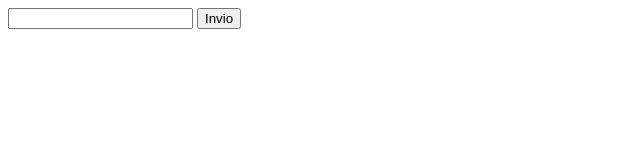
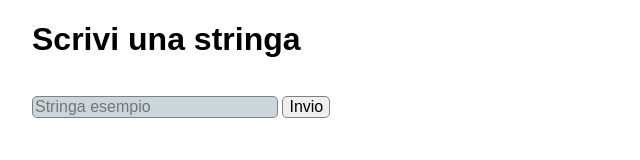
Before and after one commit to GitShizu/test-js-basics, a plain HTML site: page Bonus/index.html in a window 1280 px wide. Shown: the whole page, without its empty margins (0-640 px from the left). Drawn offline with Linux system fonts and the light colour scheme.

Commit message:
Feat - added some style to exc.3 and bonus

```diff
--- /dev/null
+++ b/3 - Gestione di eventi e elementi DOM/style.css
@@ -0,0 +1,27 @@
+*{
+    font-family: sans-serif;
+}
+
+body {
+    padding: 0 1.5rem 0 1.5rem;
+}
+
+#testoUtente {
+    background-color: rgb(202, 214, 219);
+    width: 15rem;
+    margin-top: 1rem;
+}
+#bottoneInvio, #testoUtente{
+    font-size: 1rem;
+    border: 1px solid gray;
+    border-radius: 5px;
+}
+#bottoneInvio:hover{
+    background-color: rgb(163, 195, 245);
+    border: 2px solid rgb(46, 56, 80);
+}
+
+ul {
+    background-color: rgb(202, 214, 219);
+    padding: 1rem 0 1rem 2rem;
+}
--- a/Bonus/index.html
+++ b/Bonus/index.html
@@ -5,9 +5,11 @@
     <meta name="viewport" content="width=device-width, initial-scale=1.0">
     <title>Document</title>
     <script src="main.js"></script>
+    <link rel="stylesheet" href="style.css">
 </head>
 <body>
-    <input type="text" id="testoUtente">
+    <h1>Scrivi una stringa</h1>
+    <input type="text" id="testoUtente" placeholder="Stringa esempio">
     <button id="bottoneInvio">Invio</button>
 </body>
 </html>
--- /dev/null
+++ b/Bonus/style.css
@@ -0,0 +1,28 @@
+*{
+    font-family: sans-serif;
+}
+
+body {
+    padding: 0 1.5rem 0 1.5rem;
+}
+
+
+#testoUtente {
+    background-color: rgb(202, 214, 219);
+    width: 15rem;
+    margin-top: 1rem;
+}
+#bottoneInvio, #testoUtente{
+    font-size: 1rem;
+    border: 1px solid gray;
+    border-radius: 5px;
+}
+#bottoneInvio:hover{
+    background-color: rgb(163, 195, 245);
+    border: 2px solid rgb(46, 56, 80);
+}
+
+ul {
+    background-color: rgb(202, 214, 219);
+    padding: 1rem 0 1rem 2rem;
+}
```
Also changed, not shown: 3 - Gestione di eventi e elementi DOM/index.html (+2 -0 lines).
